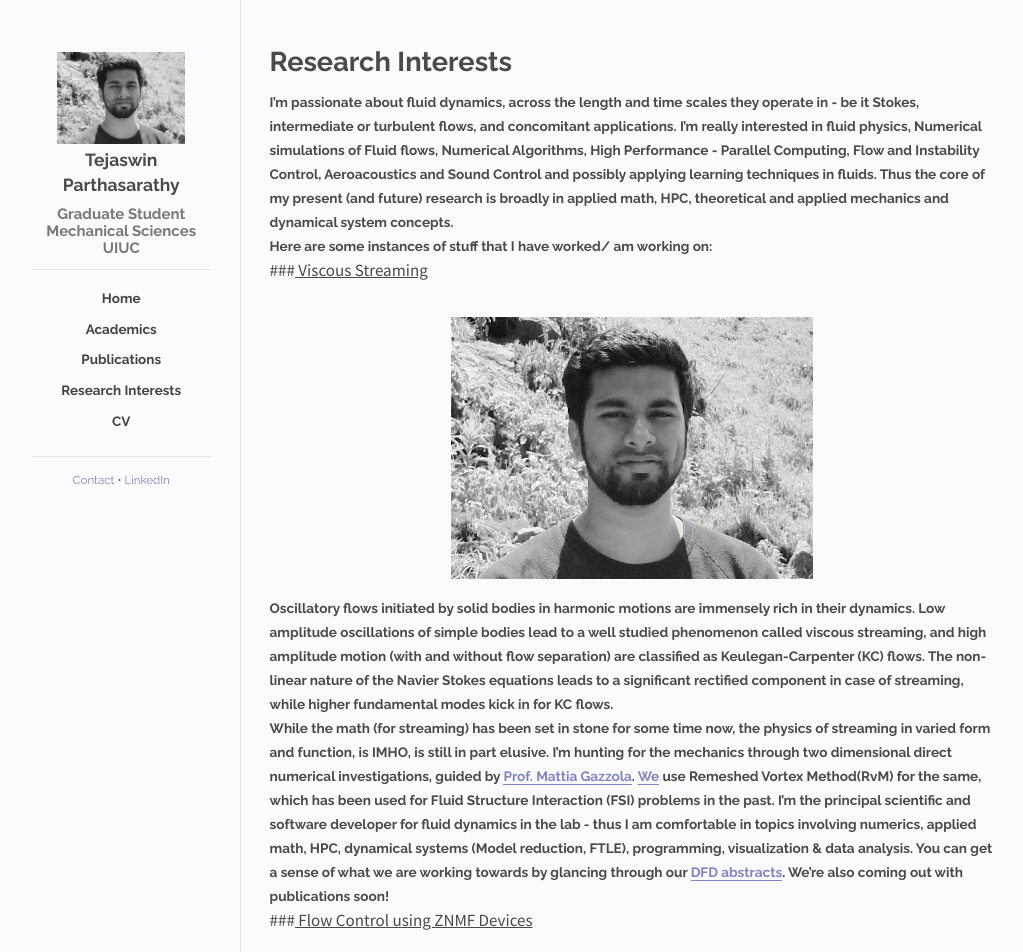
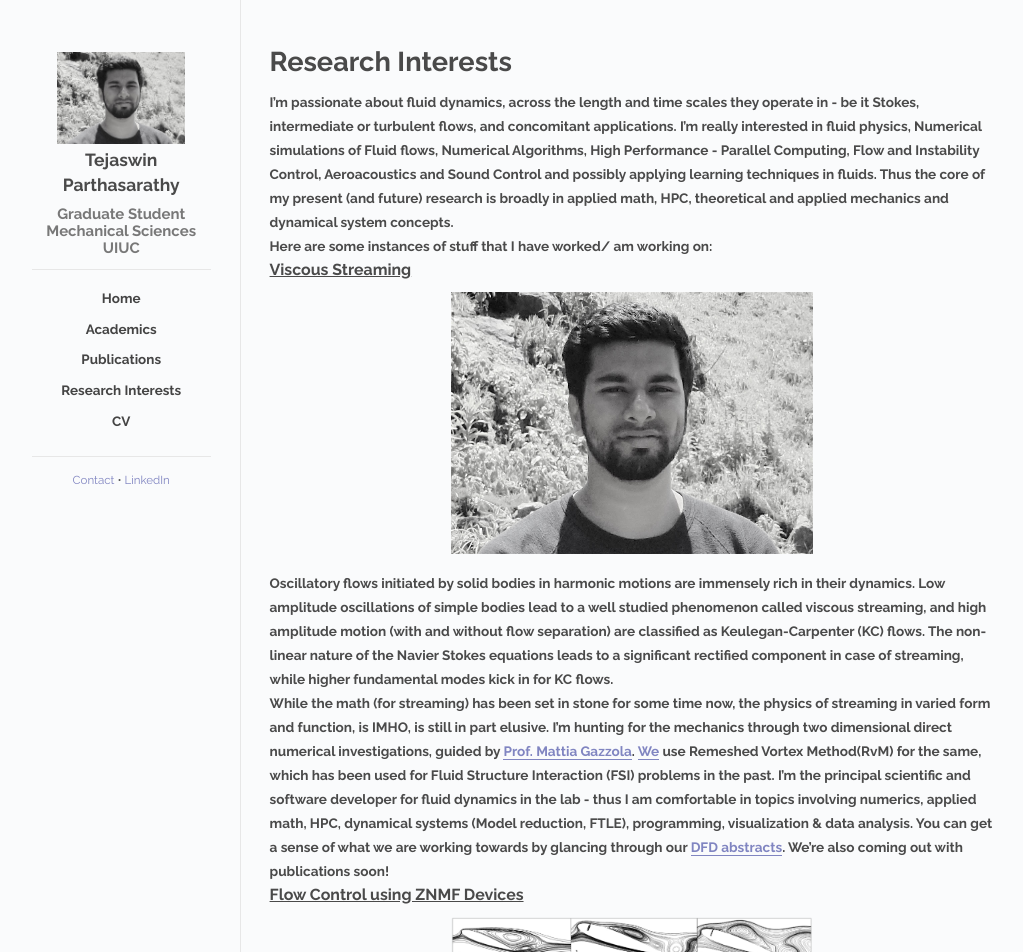
Before and after one commit to parthas1/parthas1.github.io, a Jekyll site: the page built from research/index.md, in a window 1280 px wide. Shown: the top 952 px of the page, without its empty margins (118-1141 px from the left). Built offline with Jekyll 4.4.1, drawn with Linux system fonts in a browser that asks for light colours.

Commit message:
modified Research Data

```diff
--- a/research/index.md
+++ b/research/index.md
@@ -9,15 +9,17 @@
 
 #### Here are some instances of stuff that I have worked/ am working on:
 
-###<u> Viscous Streaming </u>
+
+<h3><u> Viscous Streaming </u></h3>
 <h1 class="title"><img id="centerimg" src="/images/profile.jpg"></h1>
 #### Oscillatory flows initiated by solid bodies in harmonic motions are immensely rich in their dynamics. Low amplitude oscillations of simple bodies lead to a well studied phenomenon called viscous streaming, and high amplitude motion (with and without flow separation) are classified as Keulegan-Carpenter (KC) flows. The non-linear nature of the Navier Stokes equations leads to a significant rectified component in case of streaming, while higher fundamental modes kick in for KC flows.
 
 #### While the math (for streaming) has been set in stone for some time now, the physics of streaming in varied form and function, is IMHO, is still in part elusive. I'm hunting for the mechanics through two dimensional direct numerical investigations, guided by <a href="http://mattia-lab.com/">Prof. Mattia Gazzola</a>. <a href="http://mattia-lab.com/">We</a> use Remeshed Vortex Method(RvM) for the same, which has been used for Fluid Structure Interaction (FSI) problems in the past. I'm the principal scientific and software developer for fluid dynamics in the lab - thus I am comfortable in topics involving numerics, applied math, HPC, dynamical systems (Model reduction, FTLE), programming, visualization & data analysis. You can get a sense of what we are working towards by glancing through our <a href="https://parthas1.github.io/publications/">DFD abstracts</a>. We're also coming out with publications soon!
 
-###<u> Flow Control using ZNMF Devices </u>
+
+<h3><u> Flow Control using ZNMF Devices </u></h3>
 <h1 class="title"><img id="centerimg" src="/images/websiteCollatedStreamlines.png"></h1>
-<p>The effect of a synthetic jet : (a) A stalled NACA0012 airfoil at AoA = 20 &#176, (b) Actuating with the right set of parameters streamlines the body, image is a representative snapshot of the periodic dynamics and (c) The wrong set of parameters degrades the lift and stall performance</p>
+<center><p><small>The effect of a synthetic jet : (a) A stalled NACA0012 airfoil at AoA = 20 &#176, (b) Actuating with the right set of parameters streamlines the body, image is a representative snapshot of the periodic dynamics and (c) The wrong set of parameters degrades the lift and stall performance</small></p></center>
 
 #### We stand to gain immensely by manipulating fluid flows - in ways more than one can think of! An essential part of control is knowing the global dynamics of the system - which is usually unavailable in complicated scenarios like flow past a bluff, or for that matter, a streamlined body. Model reduction comes in handy - but understanding the basic flow dynamics is also insightful in the task of achieving perfect flow control.
 
@@ -25,12 +27,13 @@
 
 #### We presented an aspect of the project at the 15th Asian Congress of Fluid Mechanics in Malaysia. The findings can be found in our journal publication linked <a href="https://parthas1.github.io/publications/">here</a>.
 
-###<u> Virtual Development of a Robotic Arm</u>
-<h1 class="title"><img id="centerimg" src="/images/robot.jpg"></h1>
-<p> The modeled robot in the ADAMS environment</p>
+
+<h3><u> Virtual Development of a Robotic Arm</u></h3>
+<h1 class="title"><img id="centerimg" src="/images/robot.png"></h1>
+<center><p><small> The modeled robot in the ADAMS environment</small></p></center>
 
 <h1 class="title"><img id="centerimg" src="/images/controlled.jpg"></h1>
-<p> Results of the simulation carried out with and without using appropriate control systems</p>
+<center><p><small> Results of the simulation carried out with and without using appropriate control systems</small></p></center>
 
 #### Developing intuition for physical concepts is something crucial in a student's learning process. When I was pursuing my undergraduate, I did not have immediate access to fancy modules or learning kits, and learning by doing/exploring was instrumental in developing my skill set. This was especially true for courses involving dynamics and controls - it was interesting to read about, but also frustrating to not understand and visualize how a conceptually simple (though mechanically rich) four bar mechanism can be scaled up to manufacture robotic arms. Having a framework for such a conceptual visualization would have been nice.
 
```
Also changed, not shown: images/websiteCollatedStreamlines.png.
